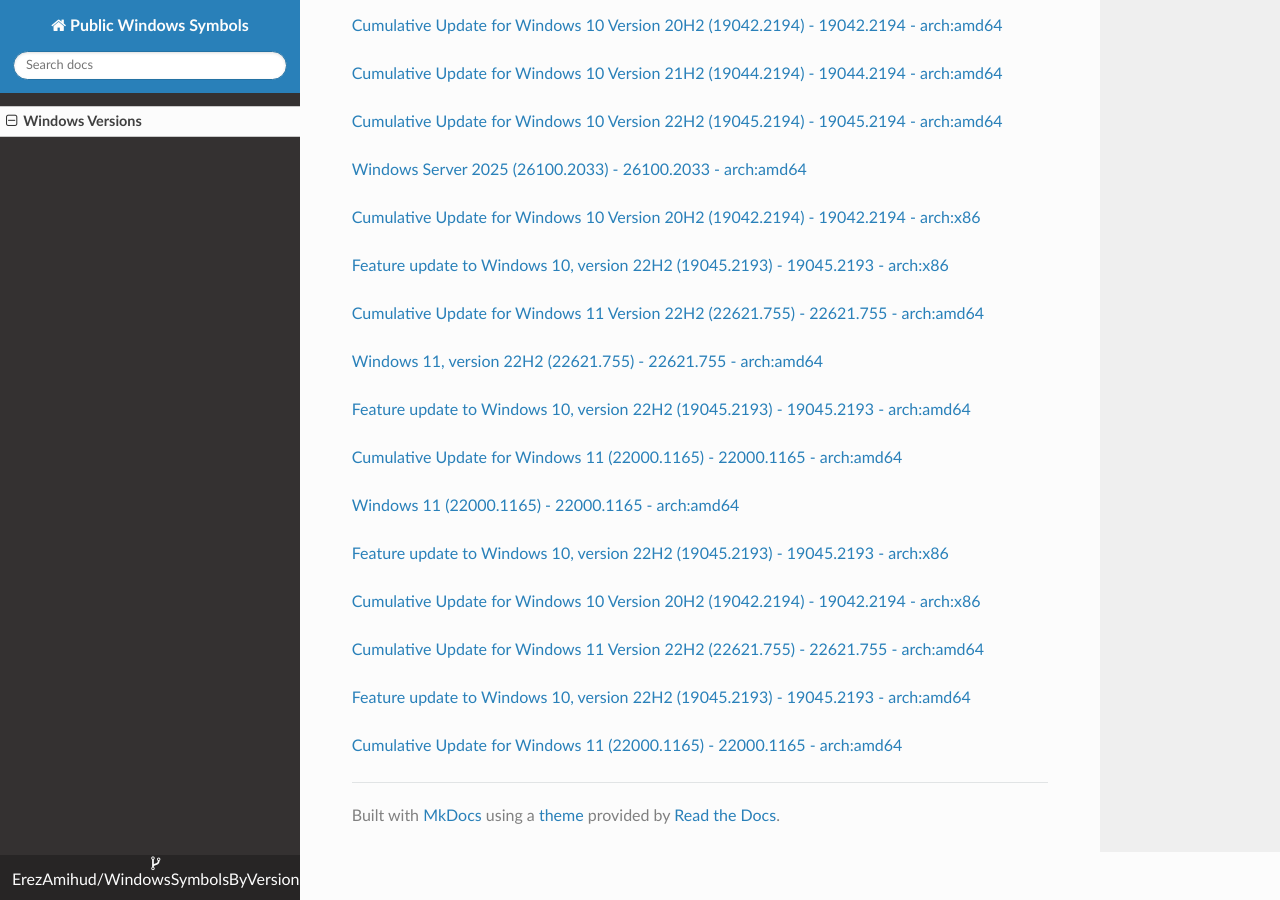
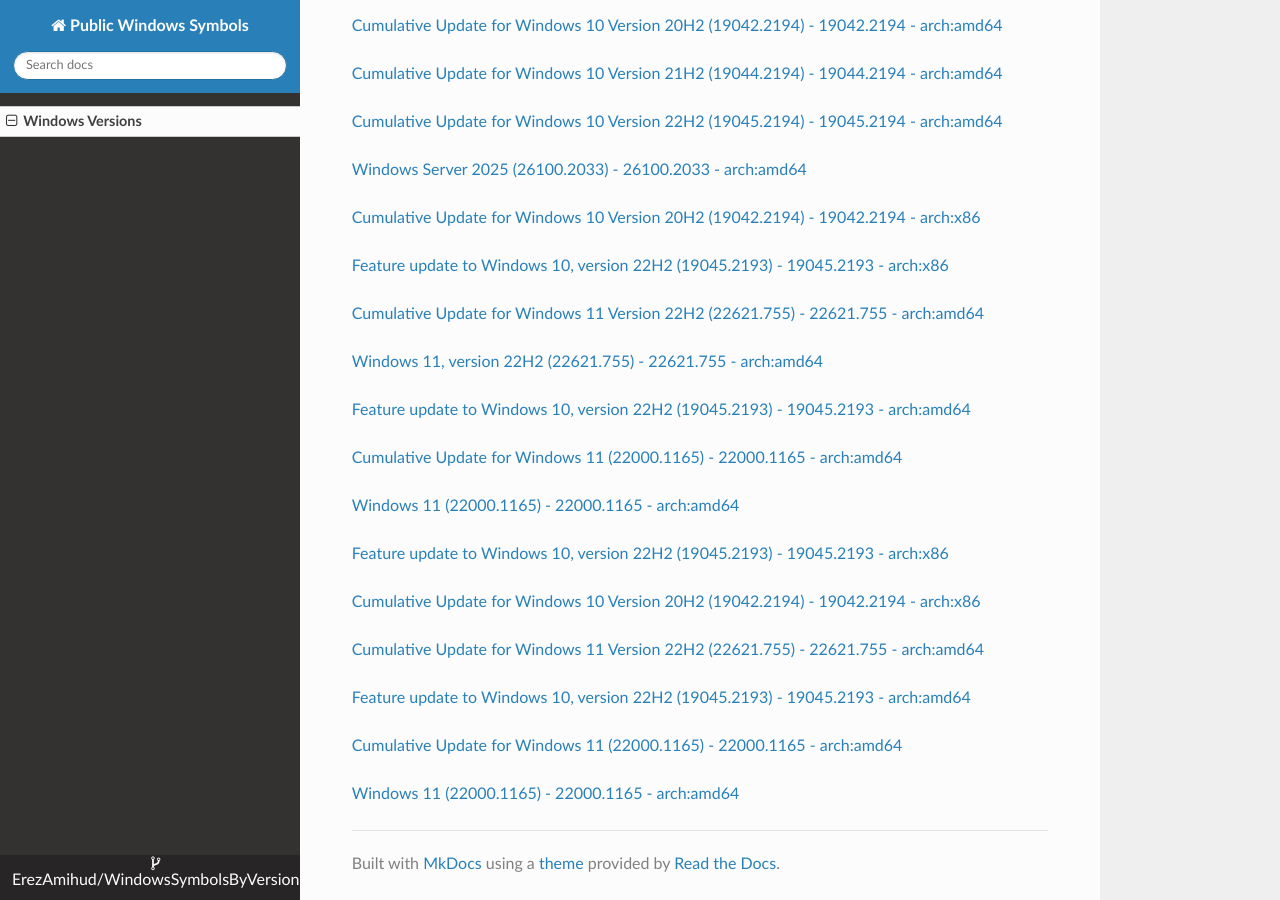
Before and after one commit to ErezAmihud/WindowsSymbolsByVersion, an MkDocs documentation site: the page built from docs/index.md, in a window 1280 px wide and 900 px high, scrolled down 47381 px. Built offline with MkDocs 1.6.1, drawn with Linux system fonts in a browser that asks for light colours; nearby versions of some CDN libraries.

Commit message:
Automated commit, add manifest for db426e82-3a45-4e3f-9430-c26f44d865ff

```diff
--- a/docs/index.md
+++ b/docs/index.md
@@ -2788,3 +2788,6 @@
 
 
 [Cumulative Update for Windows 11 (22000.1165) - 22000.1165 - arch:amd64](https://github.com/ErezAmihud/WindowsSymbolsByVersion/blob/main/manifests/f491fb11-c82a-494b-b3e1-ccf268cf87bc.manifest)
+
+
+[Windows 11 (22000.1165) - 22000.1165 - arch:amd64](https://github.com/ErezAmihud/WindowsSymbolsByVersion/blob/main/manifests/db426e82-3a45-4e3f-9430-c26f44d865ff.manifest)
```
Also changed, not shown: process_builds.json (+1 -1 lines).
